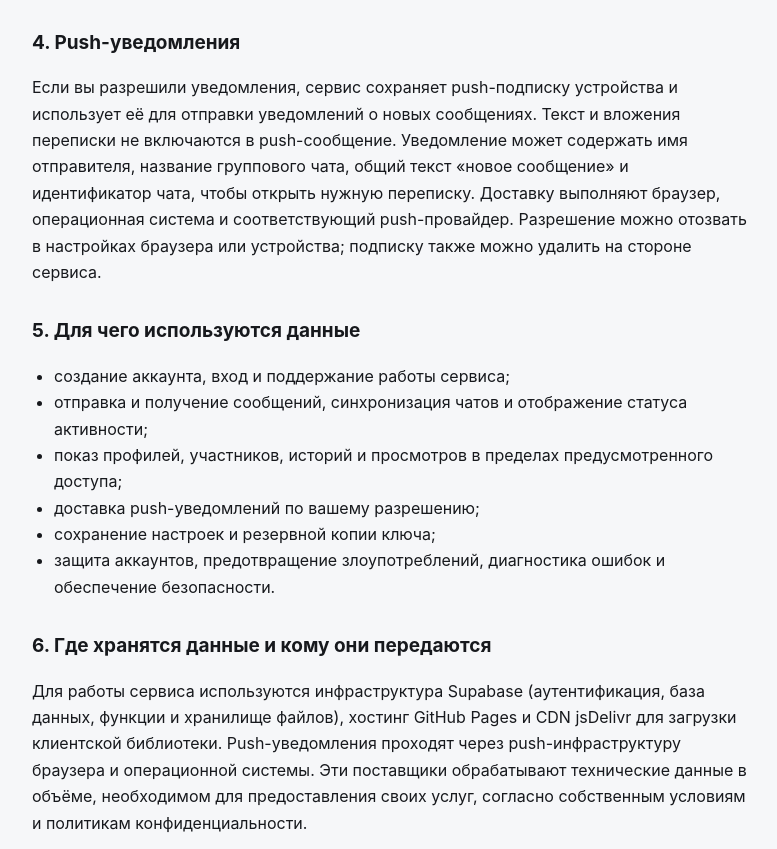
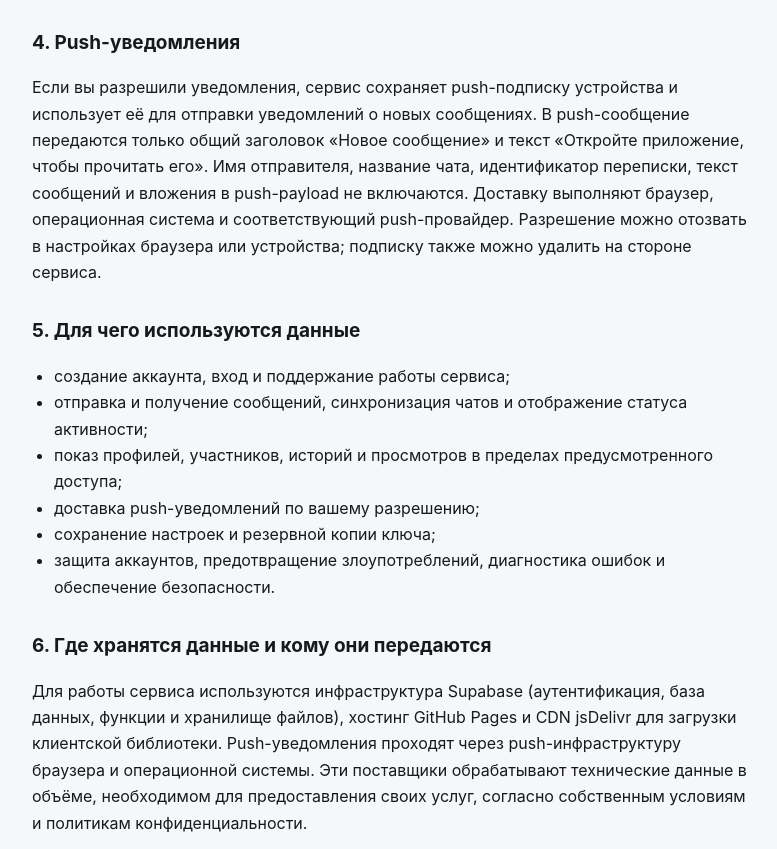
Before and after one commit to tracynixx-wq/message, a plain HTML site: page privacy.html in a window 1280 px wide. Shown: the part 1409-2258 px from the top of the page, without its empty margins (248-1025 px from the left). Drawn offline with Linux system fonts and the light colour scheme.

Commit message:
Update privacy policy for metadata-minimal push payloads

```diff
--- a/privacy.html
+++ b/privacy.html
@@ -38,7 +38,7 @@ h1{font-size:30px;line-height:1.2;margin:12px 0}h2{font-size:19px;margin:30px 0
 <p>Сквозное шифрование не распространяется автоматически на все данные сервиса: профиль, список участников, технические метаданные, настройки, истории и сведения о просмотрах обрабатываются отдельно. Не передавайте ключевую фразу другим людям. Потеря ключевой фразы может сделать восстановление доступа к зашифрованной переписке невозможным.</p>
 
 <h2>4. Push-уведомления</h2>
-<p>Если вы разрешили уведомления, сервис сохраняет push-подписку устройства и использует её для отправки уведомлений о новых сообщениях. Текст и вложения переписки не включаются в push-сообщение. Уведомление может содержать имя отправителя, название группового чата, общий текст «новое сообщение» и идентификатор чата, чтобы открыть нужную переписку. Доставку выполняют браузер, операционная система и соответствующий push-провайдер. Разрешение можно отозвать в настройках браузера или устройства; подписку также можно удалить на стороне сервиса.</p>
+<p>Если вы разрешили уведомления, сервис сохраняет push-подписку устройства и использует её для отправки уведомлений о новых сообщениях. В push-сообщение передаются только общий заголовок «Новое сообщение» и текст «Откройте приложение, чтобы прочитать его». Имя отправителя, название чата, идентификатор переписки, текст сообщений и вложения в push-payload не включаются. Доставку выполняют браузер, операционная система и соответствующий push-провайдер. Разрешение можно отозвать в настройках браузера или устройства; подписку также можно удалить на стороне сервиса.</p>
 
 <h2>5. Для чего используются данные</h2>
 <ul>
```
